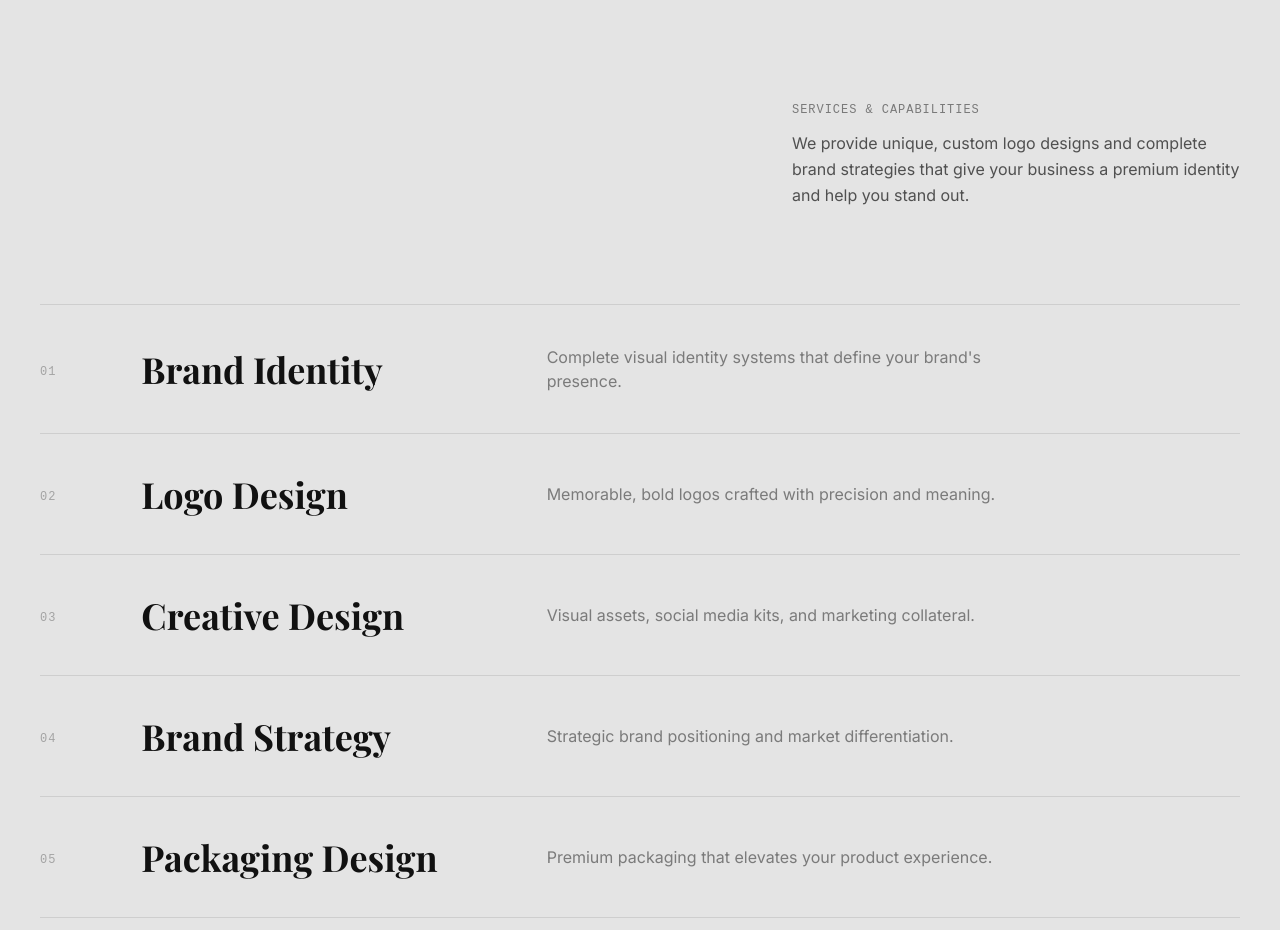
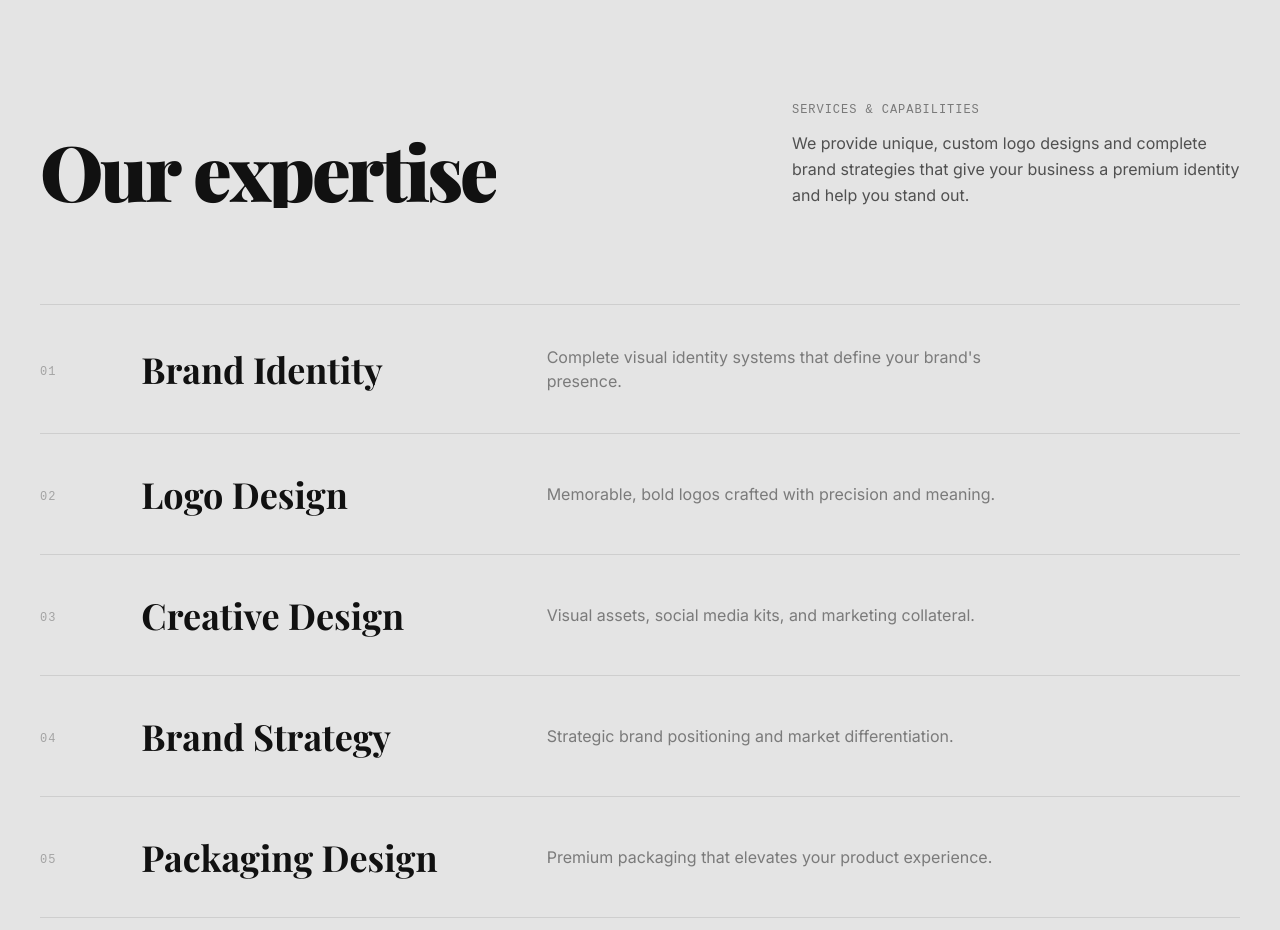
Before and after one commit to Aadithyanas/logodesigns, a Next.js app in the folder firoz-agency/: page / in a window 1280 px wide. Shown: the part 4820-5750 px from the top of the page. Built offline with nearby package versions, Linux system fonts and the light colour scheme.

Commit message:
fix(services): render and animate the section heading 'Our expertise' correctly using React spans and GSAP

```diff
--- a/firoz-agency/src/components/sections/Services.tsx
+++ b/firoz-agency/src/components/sections/Services.tsx
@@ -24,14 +24,16 @@ export default function Services() {
       const heading = headingRef.current;
       if (heading) {
         const chars = heading.querySelectorAll(".animated-char");
-        gsap.to(chars, {
-          yPercent: 0,
-          y: 0,
-          stagger: 0.02,
-          duration: 1.4,
-          ease: "power4.out",
-          scrollTrigger: { trigger: heading, start: "top 90%" },
-        });
+        gsap.fromTo(chars,
+          { yPercent: 100 },
+          {
+            yPercent: 0,
+            stagger: 0.03,
+            duration: 1.2,
+            ease: "power4.out",
+            scrollTrigger: { trigger: heading, start: "top 90%" },
+          }
+        );
       }
 
       // Service rows stagger in
@@ -61,9 +63,16 @@ export default function Services() {
         <div className="flex flex-col md:flex-row justify-between items-start md:items-end mb-16 md:mb-24 gap-4">
           <h2
             ref={headingRef}
-            className="heading-display heading-appear text-[8vw] md:text-[6vw] text-foreground"
+            className="heading-display text-[8vw] md:text-[6vw] text-foreground overflow-hidden py-1"
           >
-            Our expertise
+            {"Our expertise".split("").map((char, index) => (
+              <span
+                key={index}
+                className="animated-char inline-block"
+              >
+                {char === " " ? "\u00A0" : char}
+              </span>
+            ))}
           </h2>
           <div className="max-w-xs md:max-w-sm lg:max-w-md">
             <p className="text-mono opacity-50 mb-3">Services & capabilities</p>
```
